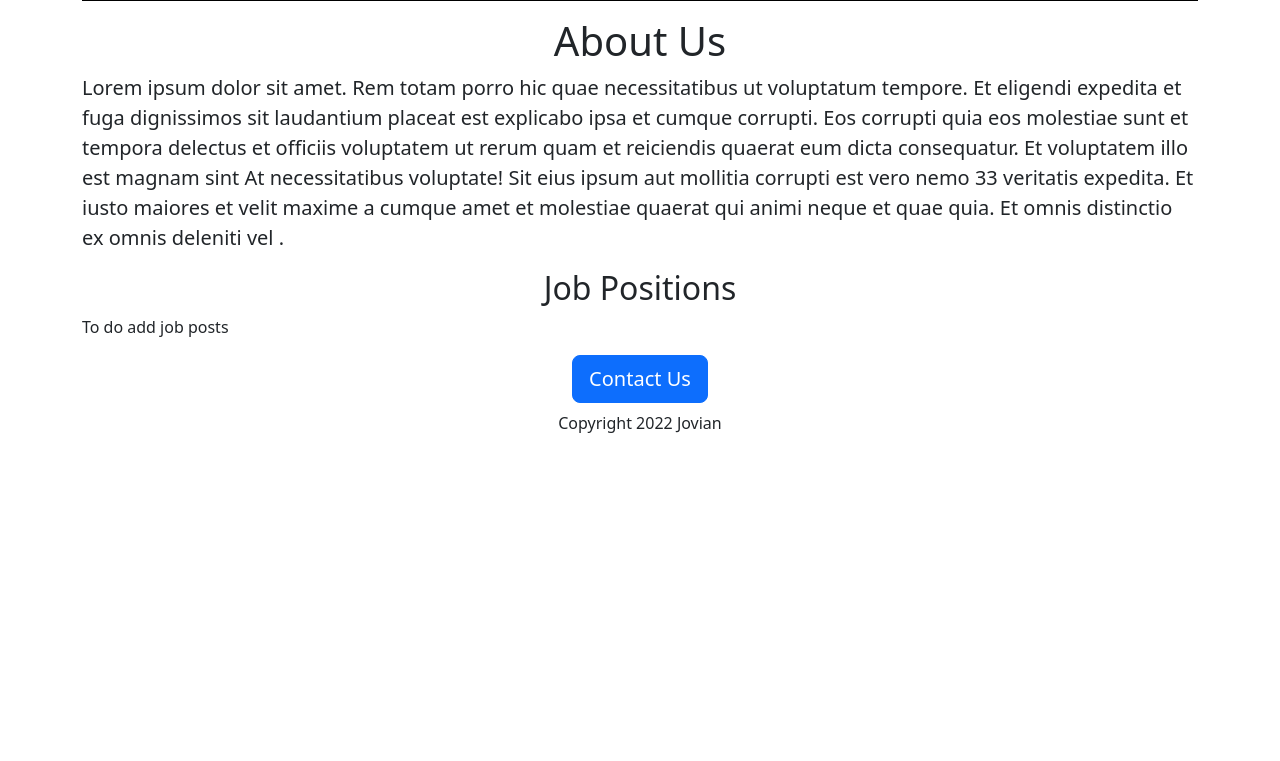
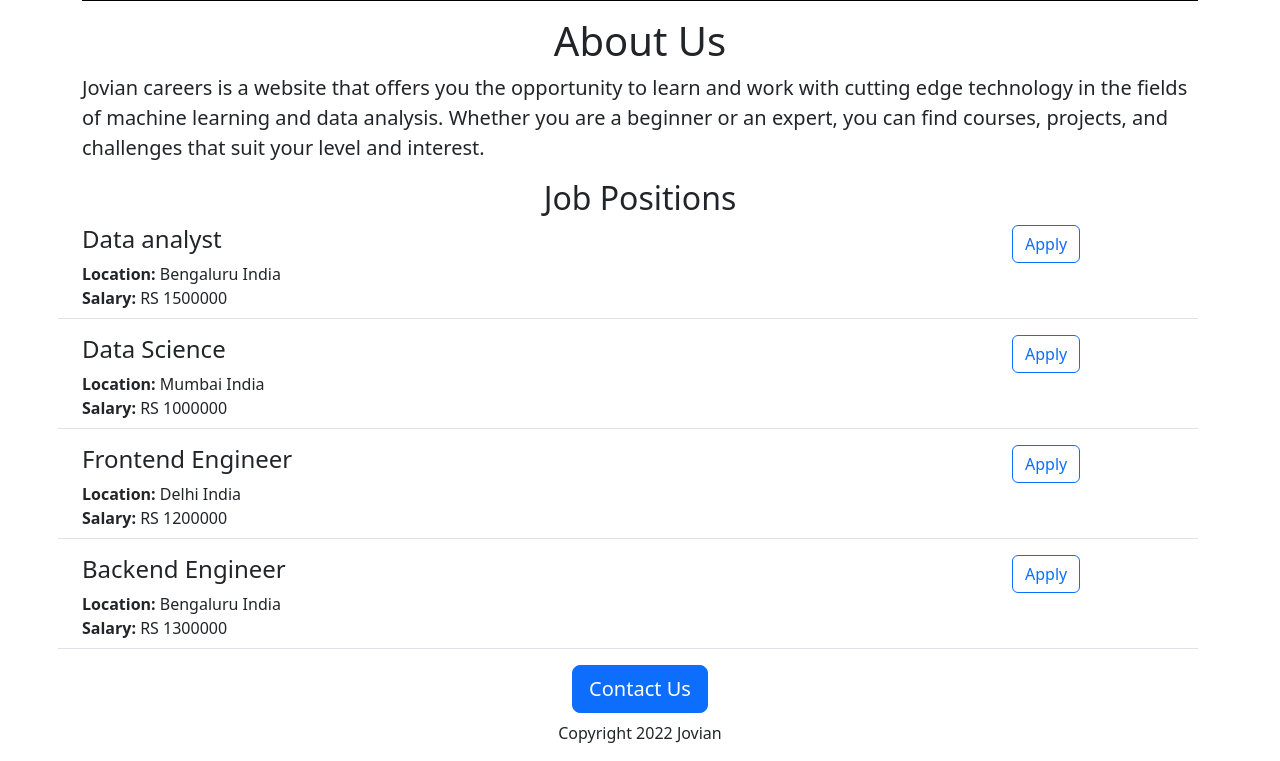
Before and after one commit to PRASHANTSWAROOP001/jovian_flask_app, a Flask app: page / in a window 1280 px wide. Shown: the part 447-1208 px from the top of the page. Before the commit the page ends 880 px from the top, so only its background shows below. Run offline with Flask 3, Linux system fonts and the light colour scheme.

Commit message:
added dynamic data and added some changes

```diff
--- a/app.py
+++ b/app.py
@@ -1,12 +1,40 @@
-from flask import Flask, render_template
+from flask import Flask, render_template , jsonify
 
 app = Flask(__name__, template_folder="template")
 
 
 @app.route("/")
 def hello_world():
-    return render_template("home.html")
+    return render_template("home.html", jobs=JOBS, company_name="Jovian")
 
+
+@app.route("/jobs")
+
+def jobs_in_jason():
+    return jsonify(JOBS)
+
+
+JOBS = [{
+    "id": 1,
+    "title": "Data analyst",
+    "location": "Bengaluru India",
+    "salary": "RS 1500000",
+}, {
+    "id": 2,
+    "title": "Data Science",
+    "location": "Mumbai India",
+    "salary": "RS 1000000",
+}, {
+    "id": 3,
+    "title": "Frontend Engineer",
+    "location": "Delhi India",
+    "salary": "RS 1200000",
+}, {
+    "id": 4,
+    "title": "Backend Engineer",
+    "location": "Bengaluru India",
+    "salary":  "RS 1300000",
+}]
 
 if __name__ == "__main__":
     app.run(host="0.0.0.0", debug=True)
--- a/template/home.html
+++ b/template/home.html
@@ -1,7 +1,7 @@
 <!Doctype html>
 <html>
     <head>
-        <title>Jovian carees site</title>
+        <title> Jovian carees site</title>
         <meta charset="utf-8">
         <meta name="viewport" content="width=device-
     width, initial-scale=1">
@@ -24,15 +24,18 @@
     </head>
     <body>
         <div class="container">
-        <h1 class="text-center mt-3 mb-4"> Jovian careers</h1>
+        <h1 class="text-center mt-3 mb-4"> {{company_name}} careers</h1>
         <img class ="img-fluid" id="banner" src= "static/clark-tibbs-oqStl2L5oxI-unsplash.jpg">
 
         <h1 class="text-center mt-3" >About Us</h1>
-        <p class="lead">Lorem ipsum dolor sit amet. Rem totam porro hic quae necessitatibus ut voluptatum tempore. Et eligendi expedita et fuga dignissimos sit laudantium placeat est explicabo ipsa et cumque corrupti. Eos corrupti quia eos molestiae sunt et tempora delectus et officiis voluptatem ut rerum quam et reiciendis quaerat eum dicta consequatur. Et voluptatem illo est magnam sint At necessitatibus voluptate!
+        <p class="lead"> Jovian careers is a website that offers you the opportunity to learn and work with cutting edge technology in the fields of machine learning and data analysis. Whether you are a beginner or an expert, you can find courses, projects, and challenges that suit your level and interest.</p>
+    <h2 class="text-center">Job Positions</h2>
+            <div class="border-bottom, row">
+                {% for job in jobs%}
+                {% include "jobtitle.html" %}
+                {% endfor %}
 
-Sit eius ipsum aut mollitia corrupti est vero nemo 33 veritatis expedita. Et iusto maiores et velit maxime a cumque amet et molestiae quaerat qui animi neque et quae quia. Et omnis distinctio ex omnis deleniti vel .</p>
-    <h2 class="text-center">Job Positions</h2>
-    <p>To do add job posts</p>
+          </div>
     <div class="text-center">
         <button class="btn btn-primary btn-lg" >Contact Us</button>
         <p class = "mt-2">Copyright 2022 Jovian</p>
--- /dev/null
+++ b/template/jobtitle.html
@@ -0,0 +1,23 @@
+<div class = "border-bottom row" style="margin-bottom:16px;padding-bottom:8px" >
+
+    <div class="col-10">
+    <div>
+        <h4 style='color: rgb(120,120,120) , margin-bottom: 4px'>{{job["title"]}}
+        </h4>
+    </div>
+
+    <div>
+        <b>Location: </b> {{job["location"]}}
+    </div>
+    <div>
+        <b>Salary: </b> {{job["salary"]}}
+    </div>
+
+    </div>
+
+    <div class="col-2">
+
+     <a href="mailto:hello@jovian.ai?subject=Application%20for%20{{job['title']}}&body=My%20name%3A%20%3Cyour%20name%20here%3E%0D%0A%0D%0AMy%20Resume%20link%3A%20%3Cresume%20link%3E%0D%0A%0D%0AMy%20LinkedIn%20link%3A%20%3Clinkedin%20in%3E%0D%0A%0D%0A" type="button" class="btn btn-outline-primary float-right align-middle" >Apply</a>
+    </div>
+
+</div>
```
Also changed, not shown: 1 other file.
